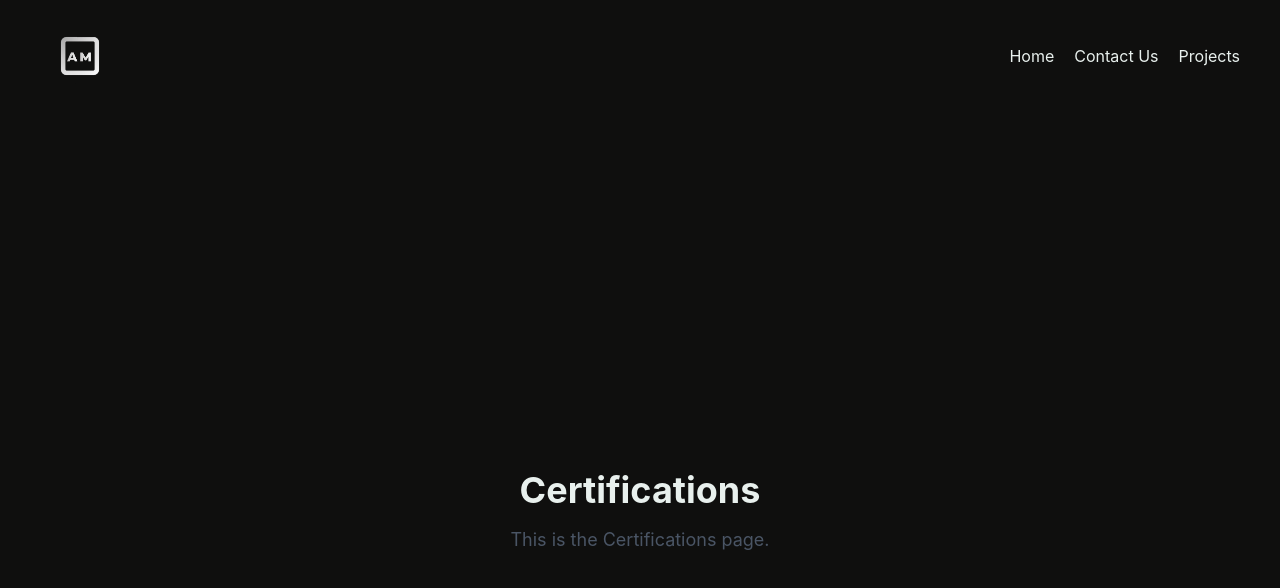
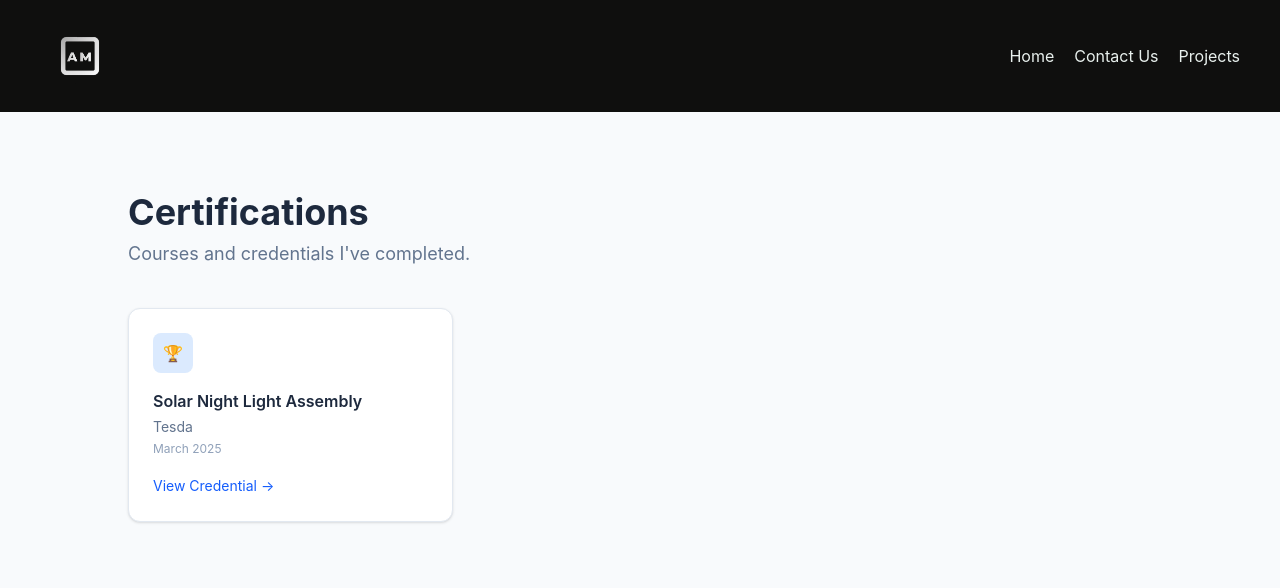
Before and after one commit to PAWN445/portfolio, a React (Vite) app: page /certifications in a window 1280 px wide. Shown: the top 588 px of the page. Built offline with nearby package versions, Linux system fonts and the light colour scheme.

Commit message:
certification layout

```diff
--- a/src/component/Certification.tsx
+++ b/src/component/Certification.tsx
@@ -1,8 +1,60 @@
+interface Certification {
+  title: string;
+  issuer: string;
+  date: string;
+  credentialUrl?: string;
+  logo?: string; // optional icon/logo
+}
+
+const certifications: Certification[] = [
+  {
+    title: "Solar Night Light Assembly",
+    issuer: "Tesda",
+    date: "March 2025",
+    credentialUrl: "https://e-tesda.gov.ph/mod/customcert/view.php?id=41350&downloadown=1",
+  },
+  // add more here
+];
+
 function Certifications() {
   return (
-    <div className="min-h-screen flex flex-col items-center justify-center">
-      <h1 className="text-4xl font-bold mb-4">Certifications</h1>
-      <p className="text-lg text-gray-600">This is the Certifications page.</p>
+    <div className="min-h-screen py-20 px-6 bg-slate-50">
+      <div className="max-w-5xl mx-auto">
+        <h1 className="text-4xl font-bold mb-2 text-slate-800">
+          Certifications
+        </h1>
+        <p className="text-lg text-slate-500 mb-10">
+          Courses and credentials I've completed.
+        </p>
+
+        <div className="grid grid-cols-1 sm:grid-cols-2 lg:grid-cols-3 gap-6">
+          {certifications.map((cert, index) => (
+            <div
+              key={index}
+              className="bg-white rounded-xl shadow-sm border border-slate-200 p-6 hover:shadow-md hover:-translate-y-1 transition-all duration-200"
+            >
+              <div className="w-10 h-10 rounded-lg bg-blue-100 flex items-center justify-center mb-4">
+                <span className="text-blue-600 font-bold">🏆</span>
+              </div>
+              <h3 className="font-semibold text-slate-800 mb-1">
+                {cert.title}
+              </h3>
+              <p className="text-sm text-slate-500 mb-1">{cert.issuer}</p>
+              <p className="text-xs text-slate-400 mb-4">{cert.date}</p>
+              {cert.credentialUrl && (
+                <a
+                  href={cert.credentialUrl}
+                  target="_blank"
+                  rel="noopener noreferrer"
+                  className="text-sm text-blue-600 hover:underline"
+                >
+                  View Credential →
+                </a>
+              )}
+            </div>
+          ))}
+        </div>
+      </div>
     </div>
   );
 }
```
